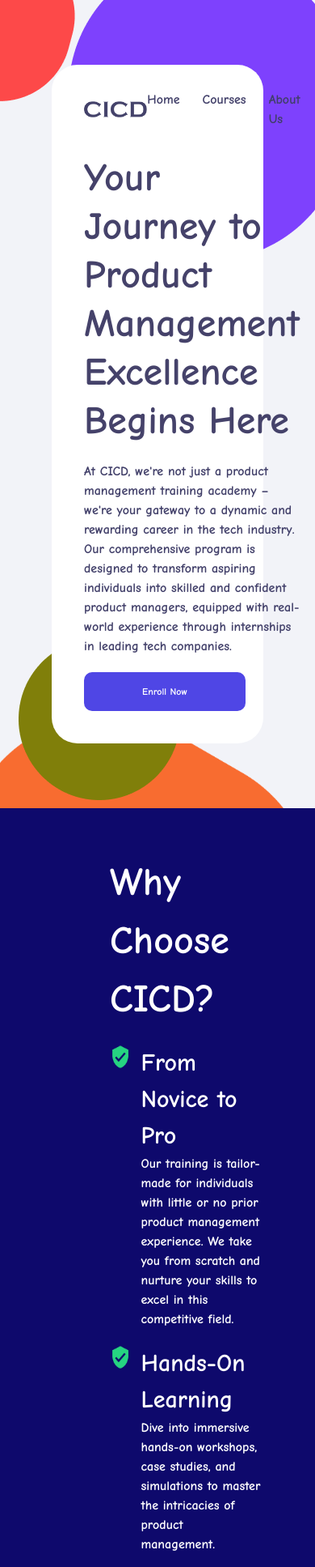
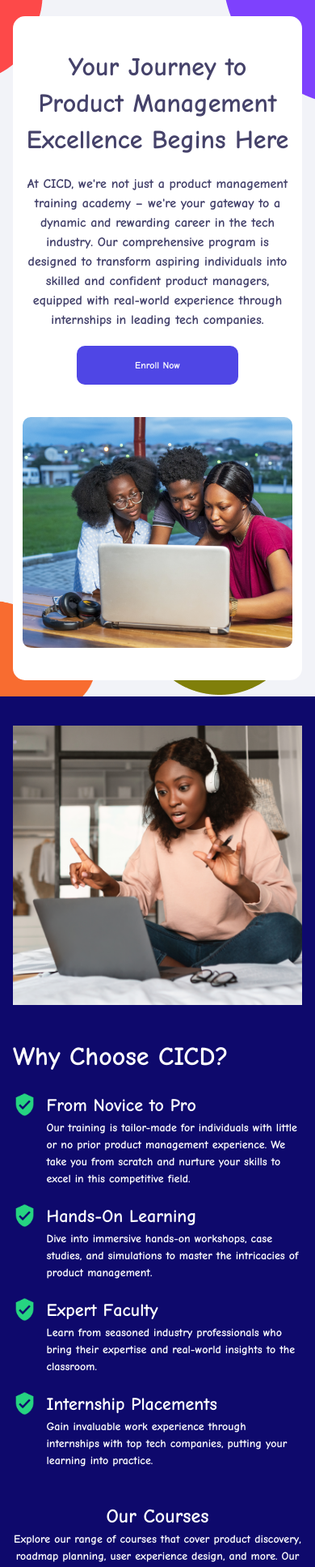
Before and after one commit to techoli/tiooSkill, a React (Create React App) app: page / in a window 390 px wide. Shown: the top 1935 px of the page at 81% size. Built offline with nearby package versions, Linux system fonts and the light colour scheme; a web font is replaced by a local one.

Commit message:
New update

```diff
--- a/src/components/layouts/Footer.tsx
+++ b/src/components/layouts/Footer.tsx
@@ -6,10 +6,13 @@
 
 function Footer() {
   return (
-    <div className="  w-full relative py-10 px-5 sm:px-24 mt-20 mb-5 border-[#afb3ba] border-t-2">
+    <div className="  w-full relative py-10 px-5 sm:px-24 mt-8 sm:mt-20 mb-5 border-[#afb3ba] border-t-2">
       <div className="w-full flex justify-between">
-        <img src={cicd} />
-        <div className="absolute top-[50px] left-[140px] sm:static flex  gap-3 w-[130px] items-center justify-center ">
+        <img
+          src={cicd}
+          className="w-[60px] h-[20px] sm:h-[50px] sm:w-[100px]"
+        />
+        <div className=" flex  gap-3 w-[130px] items-center justify-center  ">
           <AiOutlineTwitter className="w-[32px] h-[32px]" />
           <SlSocialLinkedin className="w-[32px] h-[32px]" />
           <AiOutlineInstagram className="w-[32px] h-[32px]" />
--- a/src/pages/components/Aboutus.tsx
+++ b/src/pages/components/Aboutus.tsx
@@ -7,66 +7,75 @@
 
 function Aboutus() {
   return (
-    <div className=" px-16 text-[#413f69]  mt-10">
-      <div className="px-10 text-center">
-        <h1 className="text-[50px]">About Us</h1>
-        <p className="text-[20px]">
+    <div className="px-4 sm:px-16 text-[#413f69]  mt-10">
+      <div className="px-3 sm:px-10 text-center">
+        <h1 className="text-[32px] sm:text-[50px]">About Us</h1>
+        <p className="text-[16px] sm:text-[20px]">
           Our Story CICD was born out of a vision to bridge the gap between
           aspiring product managers and the fast-evolving tech landscape. Our
           founders recognized the need for hands-on, practical training that
           prepares individuals for the demands of the industry.
         </p>
-        <p className="text-[20px] mt-5">
+        <p className="text-[16px] sm:text-[20px] mt-5">
           Our Mission Our mission is to empower individuals with the knowledge
           and experience needed to excel in product management roles. We believe
           in learning by doing and ensuring our graduates are industry-ready.
         </p>
-        <p className="text-[20px] mt-5">
+        <p className="text-[16px] sm:text-[20px] mt-5">
           Our team of seasoned product managers, instructors, and industry
           experts are dedicated to guiding you on your journey to success.
         </p>
       </div>
-      <div className="bg-[#e3e2ff] py-10 px-10 rounded-[15px] mt-16">
-        <div className="flex gap-4">
+      <div className="bg-[#e3e2ff] py-4 sm:py-10 px-4 sm:px-10 rounded-[15px] mt-16">
+        <div className="flex sm:flex-row flex-col gap-4">
+          <div className="flex-1  sm:hidden mt-3">
+            <img src={std} className="object-cover" />
+          </div>
           <div className="flex-1">
-            <h1 className="text-[50px]">Real-World Experience</h1>
-            <p className="text-[18px]">
+            <h1 className="text-[24px] sm:text-[50px]">
+              Real-World Experience
+            </h1>
+            <p className="text-[16px] sm:text-[18px]">
               Our internship program offers you a chance to put your skills to
               the test in real work environments. Gain hands-on experience,
               build your portfolio, and establish connections in the tech
               industry.
             </p>
-            <h2 className="text-[30px] mt-4 mb-5">Internship highlights</h2>
+            <h2 className="text-[18px] sm:text-[30px] mt-4 mb-5">
+              Internship highlights
+            </h2>
             <div className="flex gap-3 mb-4 items-center">
               <img src={dot1} className="w-[32px] h-[32px]" />
-              <p className="text-[18px] font-[400]">
+              <p className="text-[14px] sm:text-[18px] font-[400]">
                 Collaborate on live projects under the guidance of experienced
                 mentors.
               </p>
             </div>
             <div className="flex gap-3 mb-4 items-center">
               <img src={dot2} className="w-[32px] h-[32px]" />
-              <p className="text-[18px] font-[400]">
+              <p className="text-[14px] sm:text-[18px] font-[400]">
                 Experience the fast-paced tech industry firsthand
               </p>
             </div>
             <div className="flex gap-3 mb-4 items-center">
               <img src={dot3} className="w-[32px] h-[32px]" />
-              <p className="text-[18px] font-[400]">
+              <p className="text-[14px] sm:text-[18px] font-[400]">
                 Develop a network of professionals and mentors that can shape
                 your career.
               </p>
             </div>
           </div>
-          <div className="flex-1">
+          <div className="flex-1 hidden sm:flex">
             <img src={std} className="object-cover" />
           </div>
         </div>
-        <h2 className="text-[50px] mt-10 text-center">Success stories</h2>
-        <div className="w-full successimg h-[610px] text-center px-20 py-14">
+        <h2 className="text-[18px] sm:text-[50px] mt-4 sm:mt-10 text-center">
+          Success stories
+        </h2>
+        <div className="w-full successimg h-[177px] sm:h-[610px] text-center px-4 sm:px-20 py-4 sm:py-14 ">
           <Link
             to="/"
-            className="underline text-[32px] text-[#FFF] text-center"
+            className="underline text-[12px] sm:text-[32px] text-[#FFF] text-center"
           >
             Read about our alumni who successfully transitioned from interns to
             product managers in renowned tech companies
--- a/src/pages/components/ChooseCICD.tsx
+++ b/src/pages/components/ChooseCICD.tsx
@@ -6,29 +6,37 @@
 
 function ChooseCICD() {
   return (
-    <div className="bg-[#0E096C] px-24  text-[#FFFF] py-14">
-      <div className="flex gap-10">
+    <div className="bg-[#0E096C] px-4 sm:px-24  text-[#FFFF] py-4 sm:py-14">
+      <div className="flex sm:flex-row flex-col gap-10">
         <div className="flex-1 mt-5">
           <img src={choose1} className="h-full object-cover" />
         </div>
         <div className=" flex-1 text-[56px] relative ">
-          <h1 className="text-[48px] text-[#FFFF]">Why Choose CICD?</h1>
+          <h1 className="text-[32px] sm:text-[48px] text-[#FFFF]">
+            Why Choose CICD?
+          </h1>
           {CICDdata?.map((items) => (
             <div key={items.id} className="flex gap-3 mt-5 ">
               <div className="w-[30px]  ">
                 <img src={items.img} className="w-full h-[30px]" />
               </div>
               <div className="  w-[90%]">
-                <h1 className="text-[30px] text-[#FFFF]">{items.heading}</h1>
-                <p className="text-[16px] text-[#FFFF]">{items.text}</p>
+                <h1 className="text-[22px] sm:text-[30px] text-[#FFFF]">
+                  {items.heading}
+                </h1>
+                <p className="text-[14px] sm:text-[16px] text-[#FFFF]">
+                  {items.text}
+                </p>
               </div>
             </div>
           ))}
         </div>
       </div>
-      <div className="w-[60%] m-[auto] mt-20">
-        <h1 className="text-[50px] text-center text-[#FFFF] ">Our Courses</h1>
-        <p className="text-[16px] text-[#FFFF] text-center">
+      <div className="w-full sm:w-[60%] m-[auto] mt-10 sm:mt-20">
+        <h1 className="text-[24px] sm:text-[50px] text-center text-[#FFFF] ">
+          Our Courses
+        </h1>
+        <p className="text-[14px] sm:text-[16px] text-[#FFFF] text-center">
           Explore our range of courses that cover product discovery, roadmap
           planning, user experience design, and more. Our curriculum is
           meticulously designed to equip you with the skills demanded by the
@@ -36,12 +44,16 @@
         </p>
       </div>
 
-      <div className="flex mt-10 gap-10">
+      <div className="flex sm:flex-row flex-col mt-10 gap-10">
         <div className=" flex-1 text-[56px] relative">
           {CICDdata2?.map((items) => (
             <div key={items.id} className=" border-[#87909E] border-b-2 mt-5">
-              <h1 className="text-[30px] text-[#FFFF]">{items.heading}</h1>
-              <p className="text-[16px] mb-5 text-[#FFFF]">{items.text}</p>
+              <h1 className="text-[18px] sm:text-[30px] text-[#FFFF]">
+                {items.heading}
+              </h1>
+              <p className="text-[14px] sm:text-[16px] mb-5 text-[#FFFF]">
+                {items.text}
+              </p>
               <div className="flex gap-3 mb-5">
                 {/* <p className="text-[30px]">&#8601;</p>
                  */}
@@ -68,7 +80,7 @@
           ))}
         </div>
         <div className="flex-1 mt-8">
-          <img src={choose2} className="h-[656px] object-cover" />
+          <img src={choose2} className="h-[344px] sm:h-[656px] object-cover" />
         </div>
       </div>
     </div>
--- a/src/pages/components/Header.tsx
+++ b/src/pages/components/Header.tsx
@@ -11,13 +11,25 @@
 function Header() {
   const doAction = () => {};
   return (
-    <div className="px-16 py-20 relative">
-      <img src={im1} className="absolute top-0 left-[-5px]" />
-      <img src={im2} className="absolute top-0 right-0 z-[-1]" />
-      <img src={im3} className="absolute bottom-[-290px] left-0 z-[-1]" />
-      <img src={im4} className="absolute right-[167px] bottom-[10px] z-[-1]" />
-      <div className="w-full px-10  bg-[#FFF] rounded-[32px] py-10">
-        <div className="w-full flex h-[30px]  mb-10 justify-between items-center">
+    <div className="px-4 py-5 sm:px-16 sm:py-20 relative">
+      <img
+        src={im1}
+        className="absolute top-[-25px] sm:top-0 left-[-45px] sm:left-[-5px] z-[-1]"
+      />
+      <img
+        src={im2}
+        className="absolute top-[-190px] sm:top-0 right-[-190px] sm:right-0 z-[-1]"
+      />
+      <img
+        src={im3}
+        className="sm:h-[476px] h-[149px] sm:w-[600px] w-[208px] absolute sm:bottom-[-230px] bottom-[-30px] left-[-90px] sm:left-[-290px] z-[-1]"
+      />
+      <img
+        src={im4}
+        className=" absolute right-[18px] sm:right-[167px] bottom-[2px] sm:bottom-[10px] z-[-1]"
+      />
+      <div className="w-full px-3 sm:px-10  bg-[#FFF] rounded-[15px] sm:rounded-[32px] py-10">
+        <div className="w-full hidden h-[30px]  mb-10 justify-between items-center sm:flex">
           <img src={cicd} className="h-[20px]" />
           <div className="flex gap-7">
             <Link to="/">Home</Link>
@@ -26,12 +38,12 @@
             <Link to="/">Contact</Link>
           </div>
         </div>
-        <div className="w-full flex gap-3">
+        <div className="w-full flex sm:flex-row flex-col gap-3">
           <div className="flex-1">
-            <h1 className="text-[48px] font-[700] text-[#45426a] leading-[60px]">
+            <h1 className="text-[32px] sm:text-[48px] font-[700] text-[#45426a] leading-[45px] sm:leading-[60px] text-center sm:text-left">
               Your Journey to Product Management Excellence Begins Here{" "}
             </h1>
-            <p className="text-[16px] font-[700] mt-5">
+            <p className="sm:text-left text-center text-[16px] font-[700] mt-5">
               At CICD, we're not just a product management training academy –
               we're your gateway to a dynamic and rewarding career in the tech
               industry. Our comprehensive program is designed to transform
@@ -39,12 +51,14 @@
               equipped with real-world experience through internships in leading
               tech companies.
             </p>
-            <div className="w-[200px] mt-5">
-              <Button text1="Enroll Now" onclick={doAction} />
+            <div className="w-full flex sm:justify-start justify-center">
+              <div className="w-[200px] mt-5 ">
+                <Button text1="Enroll Now" onclick={doAction} />
+              </div>
             </div>
           </div>
           <div className="flex-1">
-            <img src={headerimg} className="rounded-[10px] object-cover" />
+            <img src={headerimg} className="rounded-[10px] object-cover mt-7" />
           </div>
         </div>
       </div>
```
Also changed, not shown: src/pages/components/Contactus.tsx (+6 -6 lines), src/pages/components/StudentLove.tsx (+11 -9 lines).
